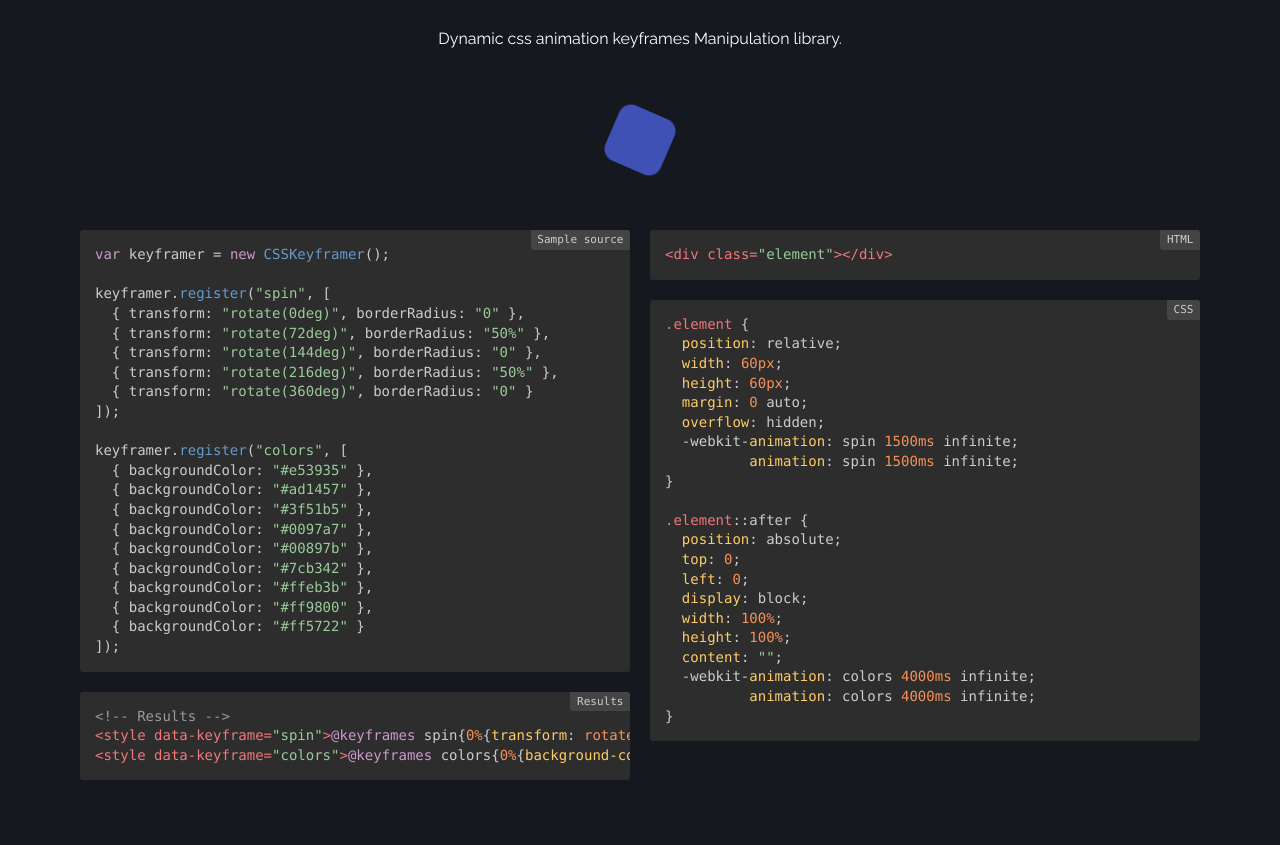
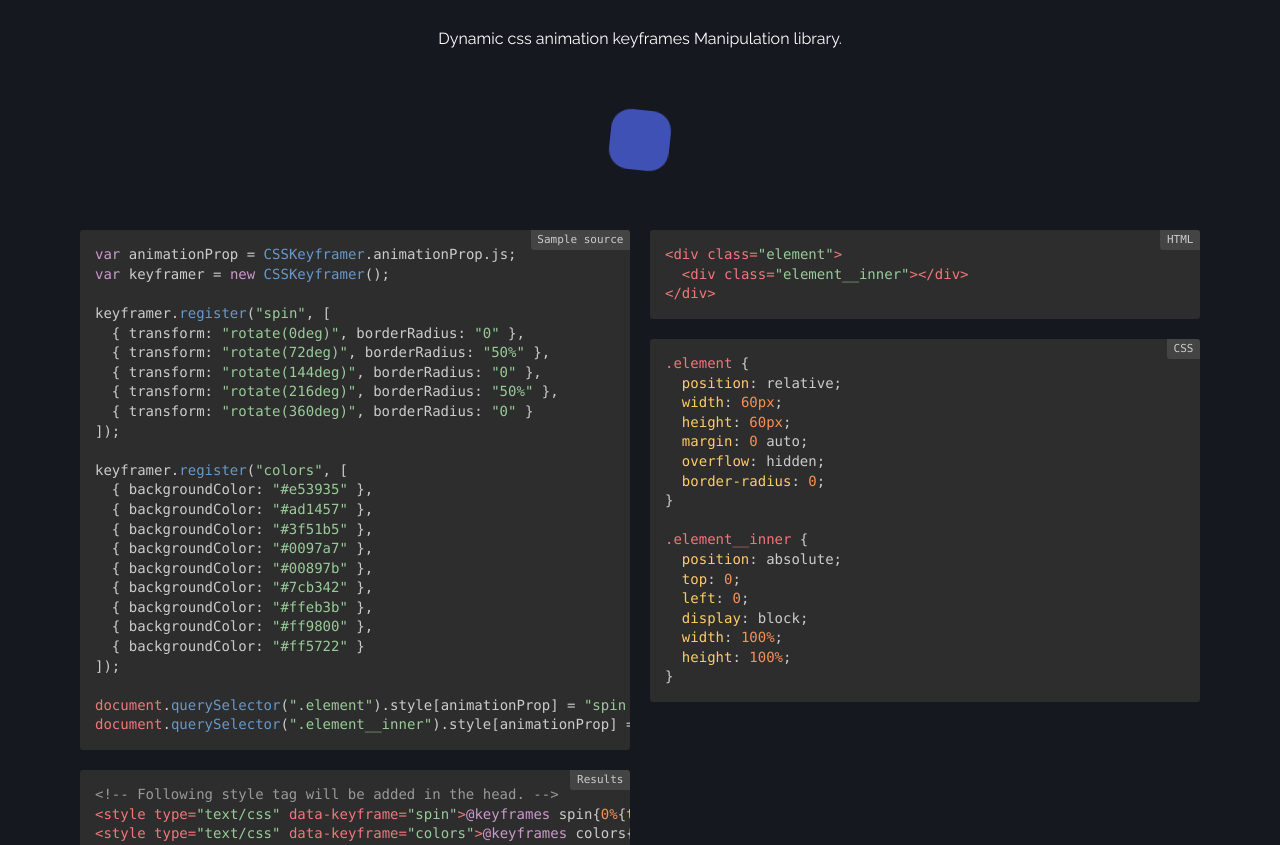
Before and after one commit to wadackel/css-keyframer, a website: page demo/index.html in a window 1280 px wide. Shown: the part 107-952 px from the top of the page. Drawn offline with nearby package versions, Linux system fonts and the light colour scheme.

Commit message:
Fix animationProp, And demo page

```diff
--- a/demo/css-keyframer.js
+++ b/demo/css-keyframer.js
@@ -1,7 +1,7 @@
 
 /*!
  * css-keyframer
- *
+ * Dynamic css animation keyframes Manipulation library.
  *
  * @author tsuyoshiwada
  * @license MIT
@@ -814,13 +814,13 @@
 
 	var pascalCase$1 = (pascalCase && typeof pascalCase === 'object' && 'default' in pascalCase ? pascalCase['default'] : pascalCase);
 
-	function getAnimationPrefix() {
+	function getAnimationProp() {
 	  var animation = cssVendor$1.supportedProperty("animation");
 	  var prefix = animation.replace("animation", "");
 
 	  return {
-	    css: prefix,
-	    js: pascalCase$1(prefix)
+	    css: animation,
+	    js: prefix === "" ? animation : pascalCase$1(animation)
 	  };
 	}
 
@@ -830,7 +830,7 @@
 	  if (!name || name && name.trim() === "" || !isArrayLike(props)) return null;
 
 	  var eol = "\n";
-	  var prefix = getAnimationPrefix().css;
+	  var prefix = getAnimationProp().css.replace("animation", "");
 	  var styles = [];
 
 	  each(props, function (values, selector) {
@@ -869,6 +869,7 @@
 
 	function createStyleElement(dataName, name) {
 	  var el = document.createElement("style");
+	  el.type = "text/css";
 	  el.setAttribute(dataName, name);
 	  document.head.appendChild(el);
 
@@ -964,7 +965,7 @@
 	  styleDataName: "data-keyframe",
 	  pretty: false
 	};
-	CSSKeyframer.animationPrefix = getAnimationPrefix();
+	CSSKeyframer.animationProp = getAnimationProp();
 
 	return CSSKeyframer;
 
--- a/demo/index.html
+++ b/demo/index.html
@@ -16,10 +16,13 @@
   <div class="container">
     <h1 class="logo"><img src="./images/logo@2x.png" width="260" height="44" alt="css-keyframer.js"></h1>
     <p class="lead">Dynamic css animation keyframes Manipulation library.</p>
-    <div class="element"></div>
+    <div class="element">
+      <div class="element__inner"></div>
+    </div>
     <div class="row">
       <div class="col">
-        <pre><code class="javascript" data-title="Sample source">var keyframer = new CSSKeyframer();
+        <pre><code class="javascript" data-title="Sample source">var animationProp = CSSKeyframer.animationProp.js;
+var keyframer = new CSSKeyframer();
 
 keyframer.register("spin", [
   { transform: "rotate(0deg)", borderRadius: "0" },
@@ -39,33 +42,34 @@ keyframer.register("colors", [
   { backgroundColor: "#ffeb3b" },
   { backgroundColor: "#ff9800" },
   { backgroundColor: "#ff5722" }
-]);</code></pre>
-        <pre><code class="html" data-title="Results">&lt;!-- Results --&gt;
-&lt;style data-keyframe=&quot;spin&quot;&gt;@keyframes spin{0%{transform: rotate(0deg);border-radius: 0;}25%{transform: rotate(72deg);border-radius: 50%;}50%{transform: rotate(144deg);border-radius: 0;}75%{transform: rotate(216deg);border-radius: 50%;}100%{transform: rotate(360deg);border-radius: 0;}}&lt;/style&gt;
-&lt;style data-keyframe=&quot;colors&quot;&gt;@keyframes colors{0%{background-color: #e53935;}12.5%{background-color: #ad1457;}25%{background-color: #3f51b5;}37.5%{background-color: #0097a7;}50%{background-color: #00897b;}62.5%{background-color: #7cb342;}75%{background-color: #ffeb3b;}87.5%{background-color: #ff9800;}100%{background-color: #ff5722;}}&lt;/style&gt;</code></pre>
+]);
+
+document.querySelector(".element").style[animationProp] = "spin 1500ms linear infinite";
+document.querySelector(".element__inner").style[animationProp] = "colors 4000ms linear infinite";</code></pre>
+        <pre><code class="html" data-title="Results">&lt;!-- Following style tag will be added in the head. --&gt;
+&lt;style type=&quot;text/css&quot; data-keyframe=&quot;spin&quot;&gt;@keyframes spin{0%{transform: rotate(0deg);border-radius: 0;}25%{transform: rotate(72deg);border-radius: 50%;}50%{transform: rotate(144deg);border-radius: 0;}75%{transform: rotate(216deg);border-radius: 50%;}100%{transform: rotate(360deg);border-radius: 0;}}&lt;/style&gt;
+&lt;style type=&quot;text/css&quot; data-keyframe=&quot;colors&quot;&gt;@keyframes colors{0%{background-color: #e53935;}12.5%{background-color: #ad1457;}25%{background-color: #3f51b5;}37.5%{background-color: #0097a7;}50%{background-color: #00897b;}62.5%{background-color: #7cb342;}75%{background-color: #ffeb3b;}87.5%{background-color: #ff9800;}100%{background-color: #ff5722;}}&lt;/style&gt;</code></pre>
       </div>
       <div class="col">
-        <pre><code class="html" data-title="HTML">&lt;div class=&quot;element&quot;&gt;&lt;/div&gt;</code></pre>
+        <pre><code class="html" data-title="HTML">&lt;div class=&quot;element&quot;&gt;
+  &lt;div class=&quot;element__inner&quot;&gt;&lt;/div&gt;
+&lt;/div&gt;</code></pre>
         <pre><code class="css" data-title="CSS">.element {
   position: relative;
   width: 60px;
   height: 60px;
   margin: 0 auto;
   overflow: hidden;
-  -webkit-animation: spin 1500ms infinite;
-          animation: spin 1500ms infinite;
+  border-radius: 0;
 }
 
-.element::after {
+.element__inner {
   position: absolute;
   top: 0;
   left: 0;
   display: block;
   width: 100%;
   height: 100%;
-  content: &quot;&quot;;
-  -webkit-animation: colors 4000ms infinite;
-          animation: colors 4000ms infinite;
 }</code></pre>
       </div>
     </div>
@@ -83,6 +87,7 @@ keyframer.register("colors", [
     hljs.initHighlightingOnLoad();
 
     document.addEventListener("DOMContentLoaded", function() {
+      var animationProp = CSSKeyframer.animationProp.js;
       var keyframer = new CSSKeyframer();
 
       keyframer.register("spin", [
@@ -104,6 +109,9 @@ keyframer.register("colors", [
         { backgroundColor: "#ff9800" },
         { backgroundColor: "#ff5722" }
       ]);
+
+      document.querySelector(".element").style[animationProp] = "spin 1500ms linear infinite";
+      document.querySelector(".element__inner").style[animationProp] = "colors 4000ms linear infinite";
     }, false);
   </script>
 </body>
--- a/demo/style.css
+++ b/demo/style.css
@@ -207,19 +207,13 @@ pre {
   margin: 0 auto;
   overflow: hidden;
   border-radius: 0;
-  -webkit-transform: rotate(0);
-  -webkit-animation: spin 1500ms infinite;
-          animation: spin 1500ms infinite;
 }
 
-.element::after {
+.element__inner {
   position: absolute;
   top: 0;
   left: 0;
   display: block;
   width: 100%;
   height: 100%;
-  content: "";
-  -webkit-animation: colors 4000ms infinite;
-          animation: colors 4000ms infinite;
 }
--- a/src/get-animation-prefix.js
+++ b/src/get-animation-prop.js
@@ -1,12 +1,12 @@
 import pascalCase from "pascal-case";
 import cssVendor from "css-vendor/dist/css-vendor";
 
-export default function getAnimationPrefix() {
+export default function getAnimationProp() {
   const animation = cssVendor.supportedProperty("animation");
   const prefix = animation.replace("animation", "");
 
   return {
-    css: prefix,
-    js: pascalCase(prefix)
+    css: animation,
+    js: prefix === "" ? animation : pascalCase(animation)
   };
 }
--- a/src/get-style-element.js
+++ b/src/get-style-element.js
@@ -9,6 +9,7 @@ function findStyleElement(dataName, name) {
 
 function createStyleElement(dataName, name) {
   const el = document.createElement("style");
+  el.type = "text/css";
   el.setAttribute(dataName, name);
   document.head.appendChild(el);
 
--- a/src/index.js
+++ b/src/index.js
@@ -1,7 +1,7 @@
 import assign from "object-assign";
 import makeKeyframes from "./make-keyframes";
 import getStyleElement from "./get-style-element";
-import getAnimationPrefix from "./get-animation-prefix";
+import getAnimationProp from "./get-animation-prop";
 
 
 export default class CSSKeyframer {
@@ -11,7 +11,7 @@ export default class CSSKeyframer {
     pretty: false
   };
 
-  static animationPrefix = getAnimationPrefix();
+  static animationProp = getAnimationProp();
 
   constructor(options = {}) {
     this.keyframes = {};
--- a/src/make-keyframes.js
+++ b/src/make-keyframes.js
@@ -1,12 +1,12 @@
 import { isArrayLike, each, indent } from "./utils";
 import makeStyle from "./make-style";
-import getAnimationPrefix from "./get-animation-prefix";
+import getAnimationProp from "./get-animation-prop";
 
 export default function makeKeyframes(name, props, pretty = false) {
   if (!name || (name && name.trim() === "") || !isArrayLike(props)) return null;
 
   const eol = "\n";
-  const prefix = getAnimationPrefix().css;
+  const prefix = getAnimationProp().css.replace("animation", "");
   const styles = [];
 
   each(props, (values, selector) => {
```
Also changed, not shown: css-keyframer.js (+7 -6 lines), css-keyframer.min.js.
